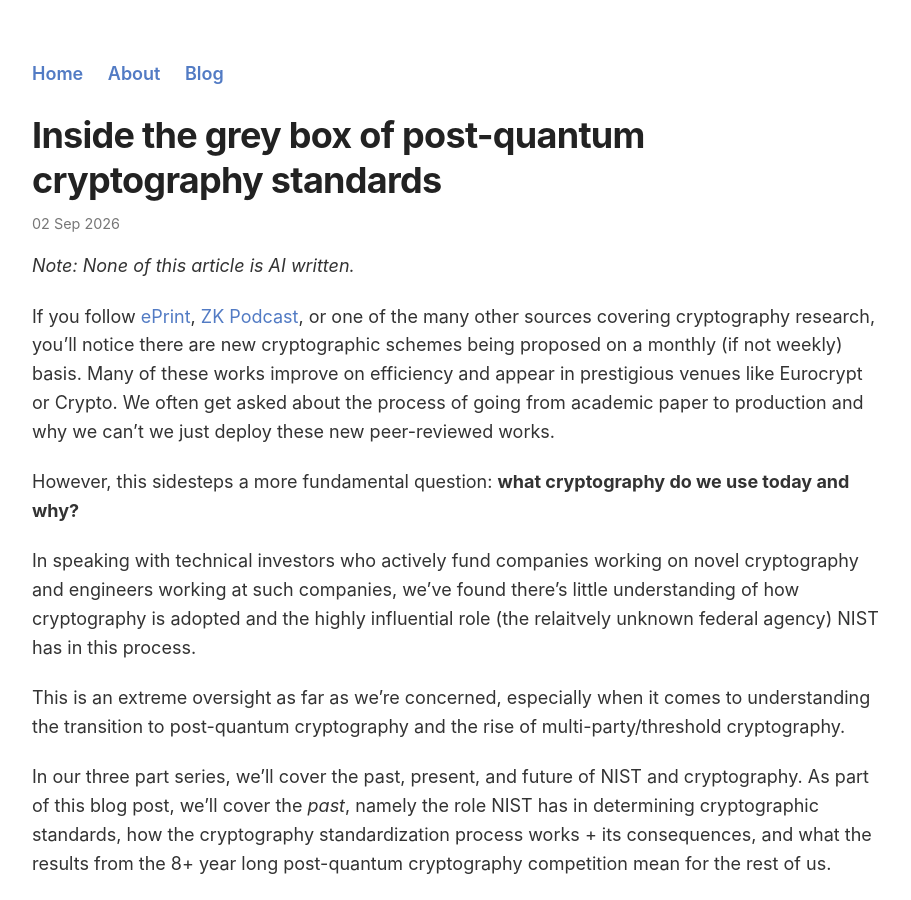
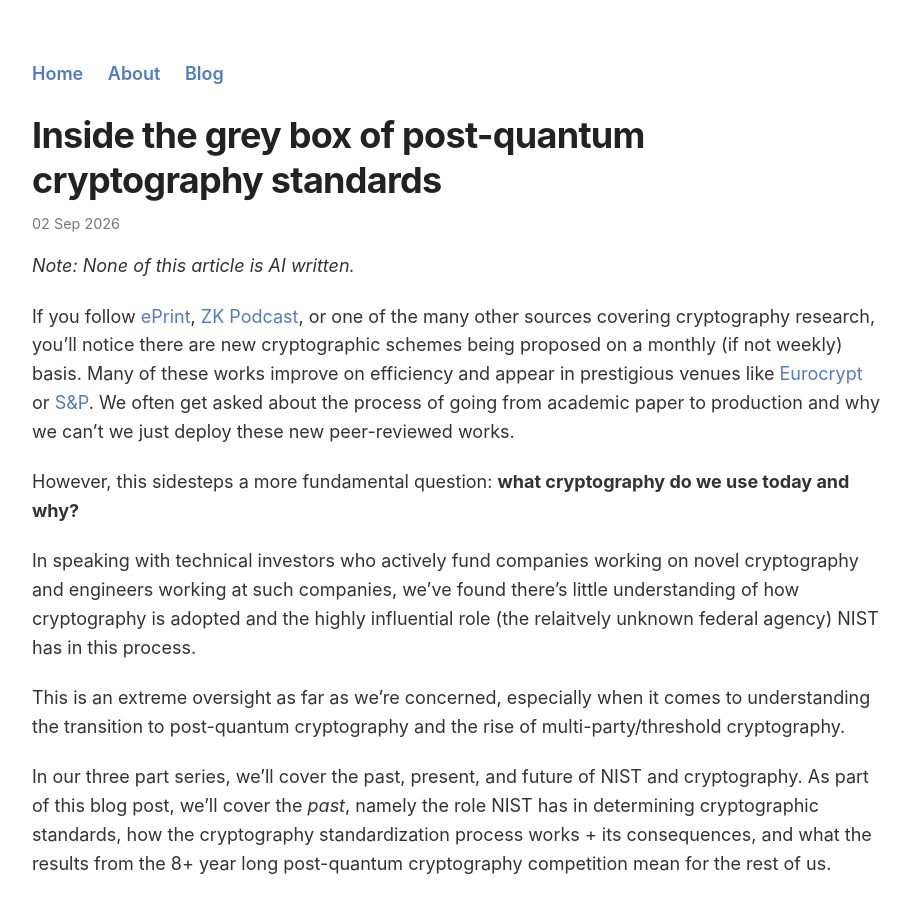
Before and after one commit to ravital/ravital.github.io, a Jekyll site: the page built from _posts/2026-09-02-pqc.md, in a window 1280 px wide and 900 px high. Shown: the whole window, without its empty margins (183-1094 px from the left). Built offline with Jekyll 4.4.1, drawn with Linux system fonts in a browser that asks for light colours.

Commit message:
Enhance cryptography article with updated references
Updated links to include Eurocrypt and S&P in the text.

```diff
--- a/_posts/2026-09-02-pqc.md
+++ b/_posts/2026-09-02-pqc.md
@@ -6,7 +6,7 @@ date: 2026-09-02
 
 *Note: None of this article is AI written.*
 
-If you follow [ePrint](https://eprint.iacr.org/), [ZK Podcast](https://zeroknowledge.fm/), or one of the many other sources covering cryptography research, you'll notice there are new cryptographic schemes being proposed on a monthly (if not weekly) basis. Many of these works improve on efficiency and appear in prestigious venues like Eurocrypt or Crypto. We often get asked about the process of going from academic paper to production and why we can't we just deploy these new peer-reviewed works.
+If you follow [ePrint](https://eprint.iacr.org/), [ZK Podcast](https://zeroknowledge.fm/), or one of the many other sources covering cryptography research, you'll notice there are new cryptographic schemes being proposed on a monthly (if not weekly) basis. Many of these works improve on efficiency and appear in prestigious venues like [Eurocrypt](https://eurocrypt.iacr.org/) or [S&P](https://sp2027.ieee-security.org/). We often get asked about the process of going from academic paper to production and why we can't we just deploy these new peer-reviewed works.
 
 However, this sidesteps a more fundamental question: **what cryptography do we use today and why?**
 
```
